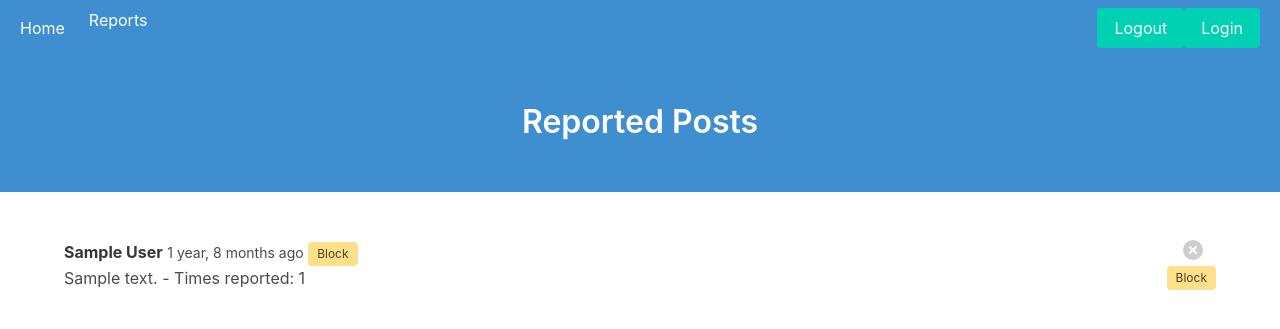
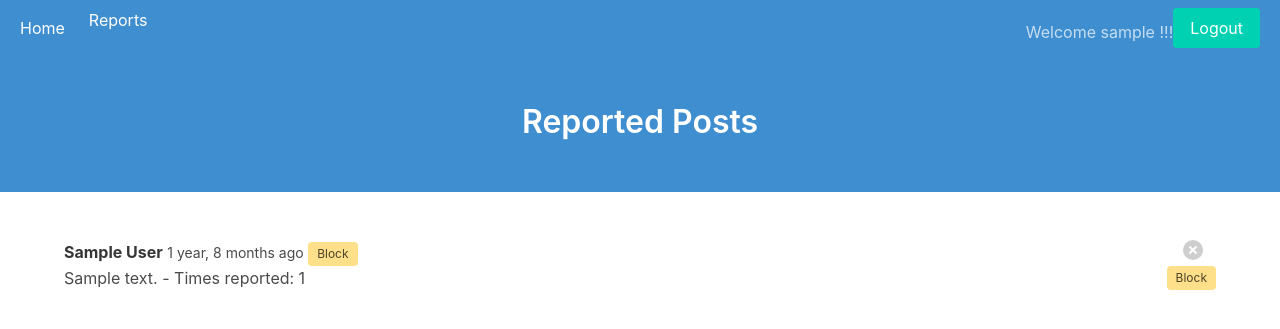
Before and after one commit to crzysan/myapp, a Django app: page /reports/ in a window 1280 px wide. Shown: the top 329 px of the page. Run offline with Django 3.2, Linux system fonts and the light colour scheme; a user stored in the database is signed in; tables that the repository leaves empty hold one stand-in row (values such as "Sample post").

Commit message:
clean all directory

```diff
--- a/feedapp/templates/feedapp/base.html
+++ b/feedapp/templates/feedapp/base.html
@@ -20,13 +20,20 @@
 			<div class="navbar-end pr-2">
 			  <div class="navbar-item">
 				<div class="buttons">
+{% if user.is_authenticated %}
+        <h3>Welcome {{ user.username }} !!!  </h3>
+
                                         <AmpContent>
                                           <a class="button is-primary" href="/logout/">Logout</a>
                                         </AmpContent>
 
+{% else %}
                                         <NonAmpContent>
                                           <a class="button is-primary" href="/login/auth0">Login</a>
                                         </NonAmpContent>
+
+
+{% endif %}
 				</div>
 			  </div>
 			</div>
```
Also changed, not shown: feedapp/migrations/0001_initial.py (deleted), feedapp/migrations/0002_post_report.py (deleted), feedapp/migrations/__init__.py (deleted). Lines whose indentation alone changed are shown as unchanged.
